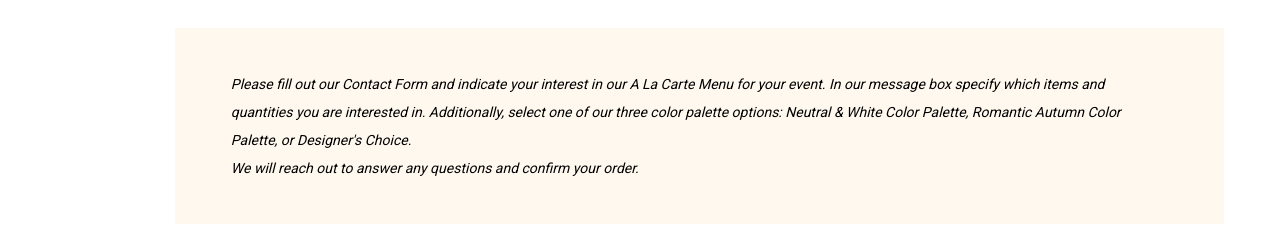
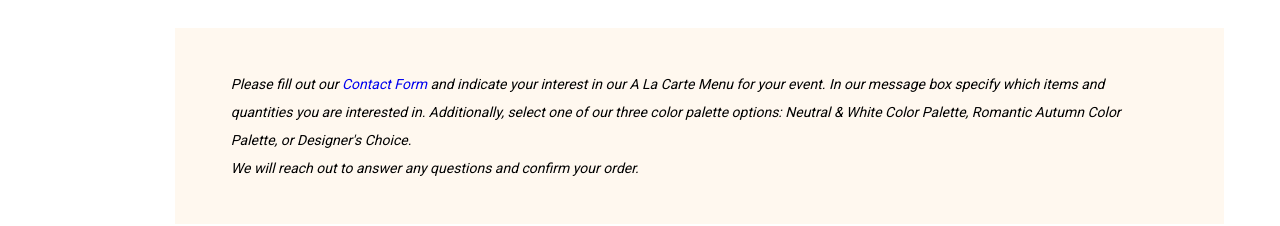
Before and after one commit to LennyRemache/gisa-designs, a React (Vite) app in the folder client/: page /services/a-la-carte in a window 1280 px wide. Shown: the part 2129-2355 px from the top of the page. Built offline with nearby package versions, Linux system fonts and the light colour scheme.

Commit message:
Attempted to fix faq header link being unclickable

```diff
--- a/client/src/components/pages/service-page/Alacarte.jsx
+++ b/client/src/components/pages/service-page/Alacarte.jsx
@@ -1,3 +1,5 @@
+import { Link } from "react-router-dom";
+
 import "../../../styles/pages/service-page/Alacarte.css";
 import Option1 from "../../../assets/a-la-carte-item-1.1.jpeg";
 import Option1_2 from "../../../assets/a-la-carte-item-1.2.jpeg";
@@ -108,11 +110,12 @@ export default function Alacarte() {
       </div>
       <div className="carte-footer">
         <p>
-          Please fill out our Contact Form and indicate your interest in our A
-          La Carte Menu for your event. In our message box specify which items
-          and quantities you are interested in. Additionally, select one of our
-          three color palette options: Neutral & White Color Palette, Romantic
-          Autumn Color Palette, or Designer's Choice.
+          Please fill out our <Link to="/Contact">Contact Form </Link> and
+          indicate your interest in our A La Carte Menu for your event. In our
+          message box specify which items and quantities you are interested in.
+          Additionally, select one of our three color palette options: Neutral &
+          White Color Palette, Romantic Autumn Color Palette, or Designer's
+          Choice.
         </p>
         <p>We will reach out to answer any questions and confirm your order.</p>
       </div>
--- a/client/src/styles/Footer.css
+++ b/client/src/styles/Footer.css
@@ -38,6 +38,8 @@
 .footer-nav {
   border: 0px solid blue;
   padding: 1rem 0 1rem 0;
+  display: flex;
+  flex-wrap: wrap;
 }
 
 .footer-nav-link {
--- a/client/src/styles/NavBar.css
+++ b/client/src/styles/NavBar.css
@@ -8,6 +8,8 @@
   box-shadow: 0px -7px 7px 11px rgba(0, 0, 0, 0.49);
   -webkit-box-shadow: 0px -7px 7px 11px rgba(0, 0, 0, 0.49);
   -moz-box-shadow: 0px -7px 7px 11px rgba(0, 0, 0, 0.49);
+  border: 0px solid red;
+  flex-wrap: wrap;
 }
 
 .navbar {
@@ -18,6 +20,7 @@
   padding: 0px 2rem;
   max-width: 1300px;
   width: 100%;
+  flex-wrap: wrap;
 }
 
 .navbar-logo {
@@ -35,6 +38,7 @@
   border: 0px solid blue;
   display: flex;
   margin-top: 10px;
+  flex-wrap: wrap;
 }
 
 .navbar-link {
--- a/client/src/styles/pages/FAQ.css
+++ b/client/src/styles/pages/FAQ.css
@@ -3,10 +3,10 @@
   flex-direction: column;
   justify-content: center;
   align-items: center;
+  border: 0px solid blue;
 }
 
 .faq-header {
-  z-index: -1;
   background: rgb(255, 212, 212);
   background: radial-gradient(
     circle,
```
